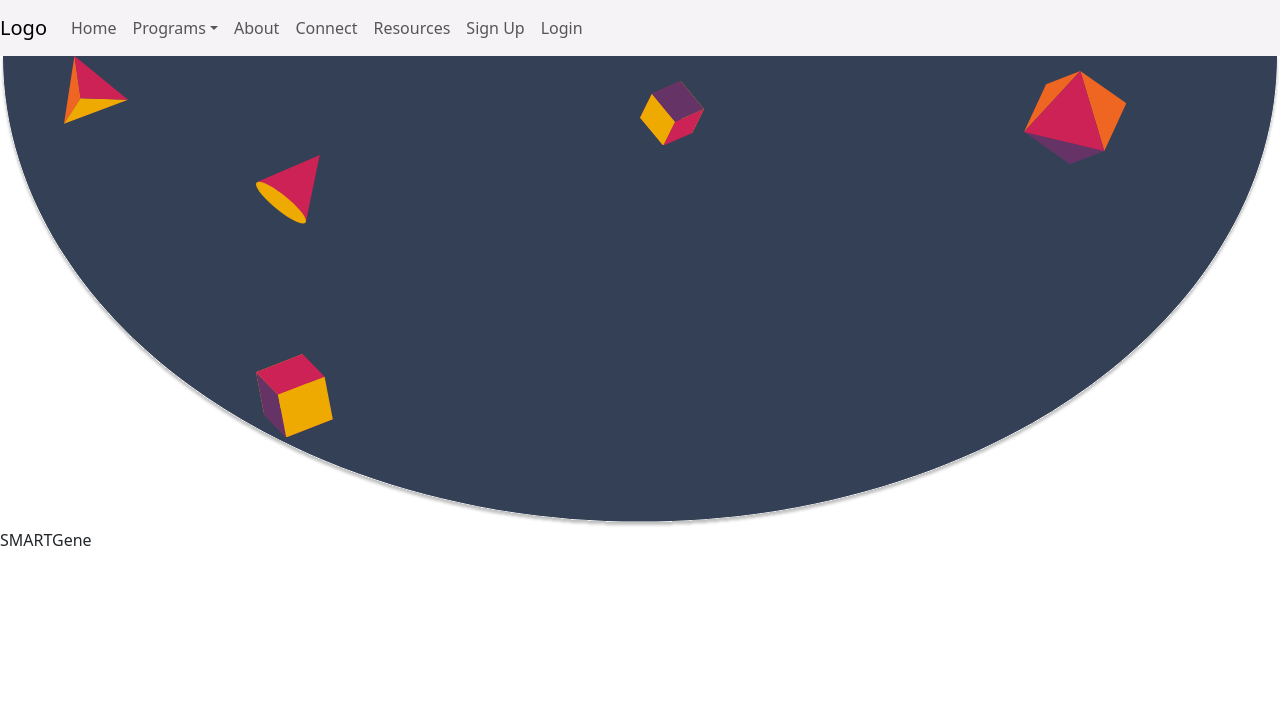
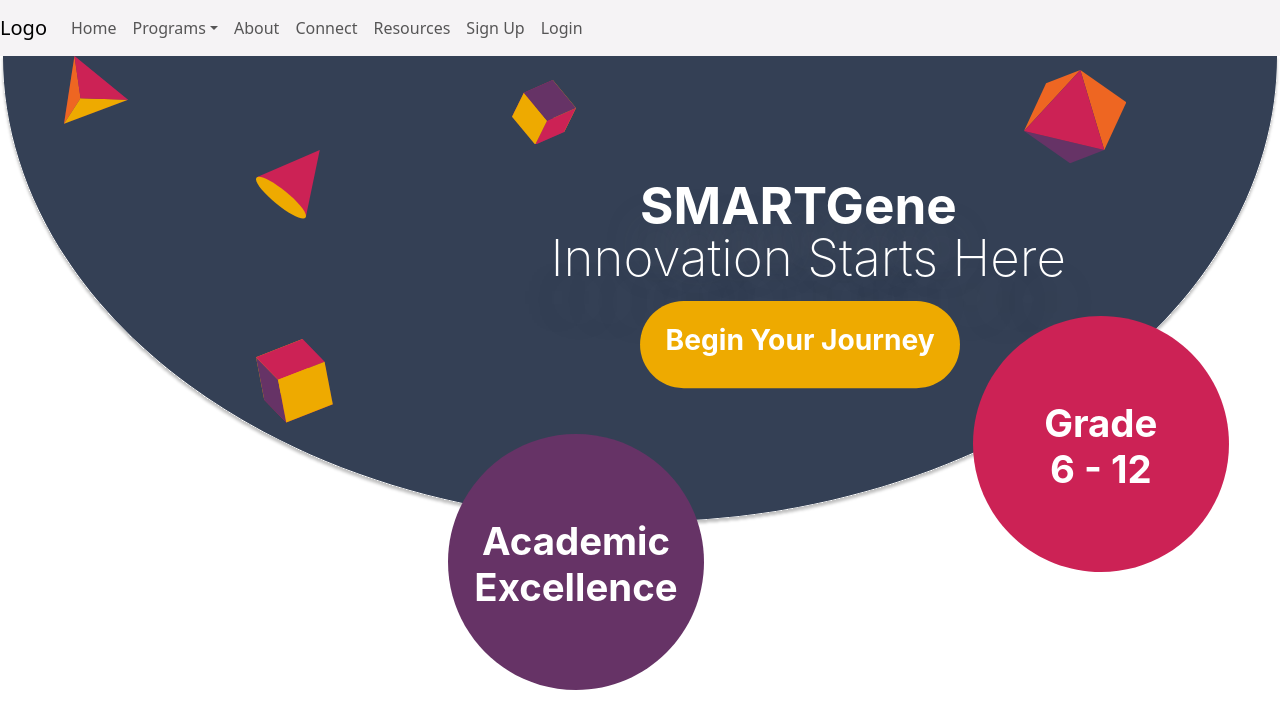
Before and after one commit to SmartGene-Academy/SmartGene, a React (Create React App) app: page /home in a window 1280 px wide. Shown: the top 728 px of the page. Built offline with nearby package versions, Linux system fonts and the light colour scheme.

Commit message:
Finished top of Home page

```diff
--- a/src/Pages/Styles/home.css
+++ b/src/Pages/Styles/home.css
@@ -6,7 +6,6 @@
 .tetra {
   width: 5%;
   height: auto;
-  top: 0%;
   position: absolute; /* Position the SVG absolutely within the container */
   top: 0; /* Align SVG at the top */
   left: 5%; /* Align SVG at the left */
@@ -15,7 +14,6 @@
 .cone {
   width: 5%;
   height: auto;
-  top: 0%;
   position: absolute; /* Position the SVG absolutely within the container */
   top: 20%; /* Align SVG at the top */
   left: 20%; /* Align SVG at the left */
@@ -24,7 +22,6 @@
 .cube {
   width: 6%;
   height: auto;
-  top: 0%;
   position: absolute; /* Position the SVG absolutely within the container */
   top: 60%; /* Align SVG at the top */
   left: 20%; /* Align SVG at the left */
@@ -33,23 +30,117 @@
 .cube2 {
   width: 5%;
   height: auto;
-  top: 0%;
   position: absolute; /* Position the SVG absolutely within the container */
   top: 5%; /* Align SVG at the top */
-  left: 50%; /* Align SVG at the left */
+  left: 40%; /* Align SVG at the left */
 }
 
 .octo {
   width: 8%;
   height: auto;
-  top: 0%;
   position: absolute; /* Position the SVG absolutely within the container */
   top: 3%; /* Align SVG at the top */
   left: 80%; /* Align SVG at the left */
 }
 
 .intro {
-  position: relative;
+  color: #FFF;
+  text-align: center;
+  text-shadow: 0px 40px 40px rgba(119, 119, 119, 0.25);
+  font-family: Inter;
+  font-size: 4vw;
+  font-style: normal;
+  font-weight: 700;
+  line-height: normal;
+  flex-shrink: 0;
+  top: 25%;
+  position: absolute; /* Position the SVG absolutely within the container */
+  left: 50%; /* Align SVG at the left */
+}
+
+.intro2 {
+  color: #FFF;
+  text-align: center;
+  text-shadow: 0px 40px 40px rgba(119, 119, 119, 0.25);
+  font-family: Inter;
+  font-size: 4vw;
+  font-style: normal;
+  font-weight: 200;
+  line-height: normal;
+  flex-shrink: 0;
+  top: 36%;
+  position: absolute; /* Position the SVG absolutely within the container */
+  left: 43%; /* Align SVG at the left */
+}
+
+.join {
+  width: 25%;
+  height: auto;
+  position: absolute; /* Position the SVG absolutely within the container */
+  top: 52%; /* Align SVG at the top */
+  left: 50%; /* Align SVG at the left */
+}
+
+.join2 {
+  color: #FFF;
+  text-align: center;
+  font-family: Inter;
+  font-size: 2.2vw;
+  font-style: normal;
+  font-weight: 700;
+  line-height: normal;
+  line-height: normal;
+  flex-shrink: 0;
+  top: 56.5%;
+  position: absolute; /* Position the SVG absolutely within the container */
+  left: 52%; /* Align SVG at the left */
+}
+
+.ball-top {
+  width: 20%;
+  height: auto;
+  position: absolute; /* Position the SVG absolutely within the container */
+  top: 55%; /* Align SVG at the top */
+  left: 76%; /* Align SVG at the left */
+}
+
+.ball-top-text {
+  width: 10%;
+  color: #FFF;
+  text-align: center;
+  font-family: Inter;
+  font-size: 3vw;
+  font-style: normal;
+  font-weight: 700;
+  line-height: normal;
+  line-height: normal;
+  flex-shrink: 0;
+  top: 73%;
+  position: absolute; /* Position the SVG absolutely within the container */
+  left: 81%; /* Align SVG at the left */
+}
+
+.ball-middle {
+  width: 20%;
+  height: auto;
+  position: absolute; /* Position the SVG absolutely within the container */
+  top: 80%; /* Align SVG at the top */
+  left: 35%; /* Align SVG at the left */
+}
+
+.ball-mid-text {
+  width: 20%;
+  color: #FFF;
+  font-family: Inter;
+  font-size: 3vw;
+  font-style: normal;
+  font-weight: 700;
+  line-height: normal;
+  flex-shrink: 0;
+  top: 98%;
+  position: absolute; /* Position the SVG absolutely within the container */
+  left: 35%; /* Align SVG at the left */
+  text-align: center;
 }
 
 .top {
--- a/src/Pages/home.jsx
+++ b/src/Pages/home.jsx
@@ -56,7 +56,20 @@ function home(){
                     <path d="M76.844 76.581L97.98 30.887L53.901 0L76.844 76.581Z" fill="#EE6622"/>
                     <path d="M76.844 76.581L53.901 0L0 58.312L76.844 76.581Z" fill="#CC2255"/>
                 </svg>
-                <div className='text-slate-900'>SMARTGene</div>
+                <div className='intro'>SMARTGene</div>
+                <div className='intro2'>Innovation Starts Here</div>
+                <svg className='join' xmlns="http://www.w3.org/2000/svg" width="334" height="91" viewBox="0 0 334 91" fill="none">
+                    <path d="M0 45.5C0 20.371 20.371 0 45.5 0H288.5C313.629 0 334 20.371 334 45.5C334 70.629 313.629 91 288.5 91H45.5C20.371 91 0 70.629 0 45.5Z" fill="#EEAA00"/>
+                </svg>
+                <div className='join2'>Begin Your Journey</div>
+                <svg className='ball-top' xmlns="http://www.w3.org/2000/svg" width="291" height="291" viewBox="0 0 291 291" fill="none">
+                    <path d="M291 145.5C291 225.857 225.857 291 145.5 291C65.1426 291 0 225.857 0 145.5C0 65.1426 65.1426 0 145.5 0C225.857 0 291 65.1426 291 145.5Z" fill="#CC2255"/>
+                </svg>
+                <div className='ball-top-text'>Grade 6 - 12</div>
+                <svg className='ball-middle' xmlns="http://www.w3.org/2000/svg" width="291" height="291" viewBox="0 0 291 291" fill="none">
+                    <path d="M291 145.5C291 225.857 225.857 291 145.5 291C65.1426 291 0 225.857 0 145.5C0 65.1426 65.1426 0 145.5 0C225.857 0 291 65.1426 291 145.5Z" fill="#663366"/>
+                </svg>
+                <div className='ball-mid-text'>Academic Excellence</div>
             </div>
 
         </div>
```
